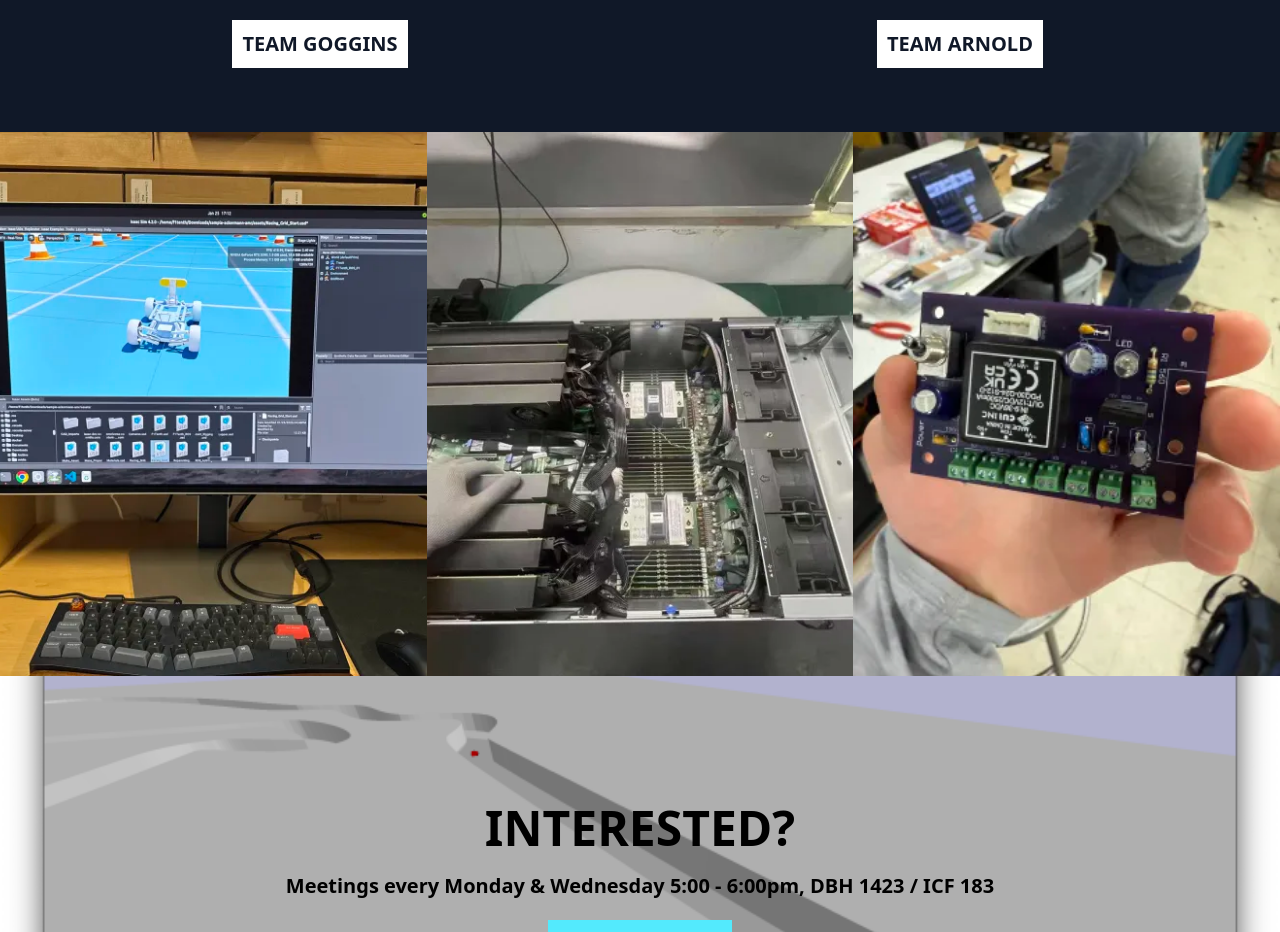
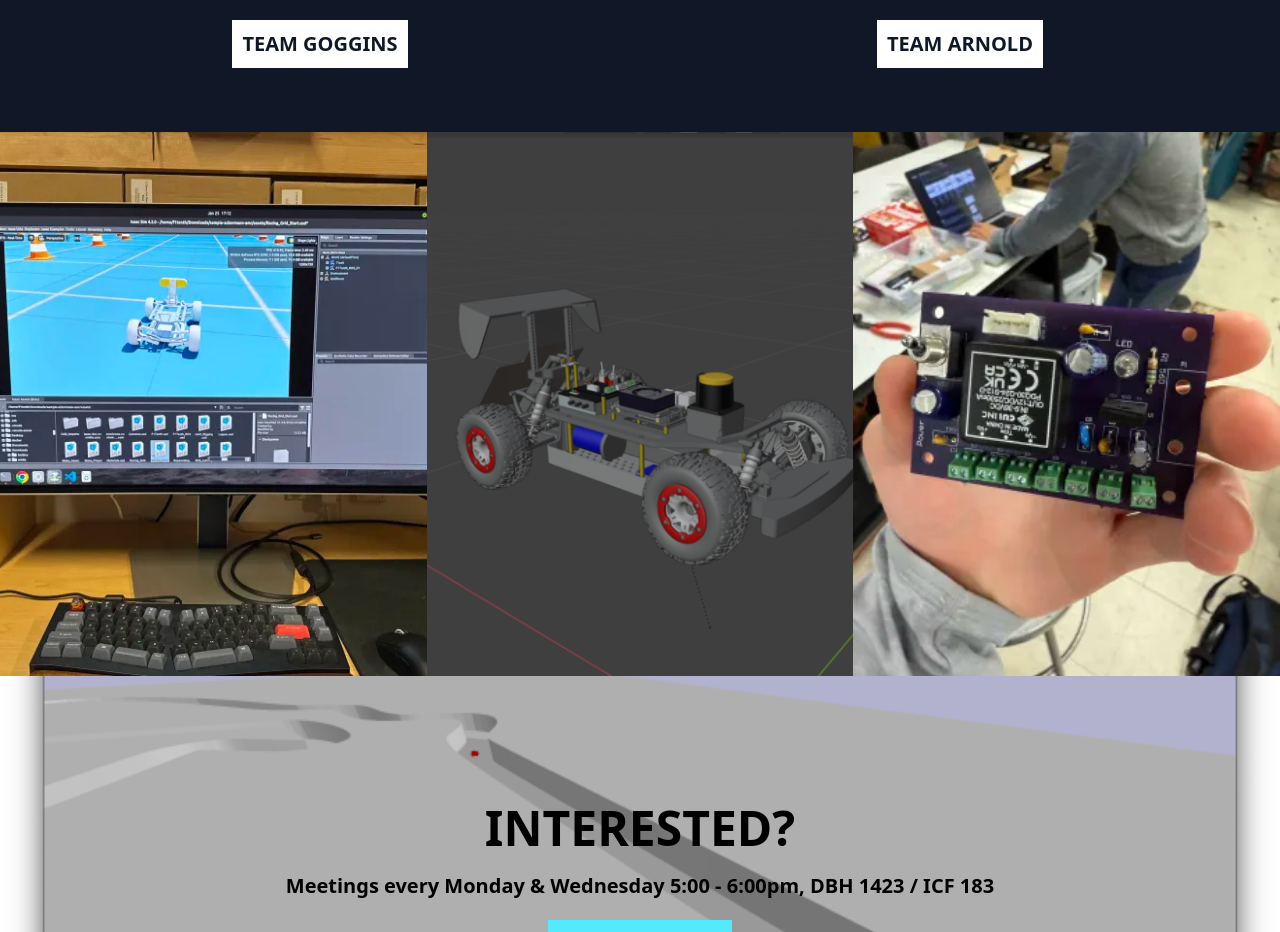
Before and after one commit to uci-f1tenth/uci-f1tenth.github.io, a React (Vite) app: page / in a window 1280 px wide. Shown: the part 1980-2912 px from the top of the page. Built offline with nearby package versions, Linux system fonts and the light colour scheme.

Commit message:
fix: take off image

```diff
--- a/src/components/Home.tsx
+++ b/src/components/Home.tsx
@@ -16,7 +16,7 @@ export default function Home() {
       {/* about us */}
       <div className="relative w-full overflow-hidden flex flex-col gap-10 justify-center px-5 md:px-48 pt-44 md:pt-32 pb-16 md:pb-32">
         {/* background picture */}
-        <img src="/assets/IMG_0322.webp" alt="team" className="absolute -z-10 md:w-full h-full scale-125 md:scale-none overflow-visible object-cover bottom-15 md:bottom-auto left-60 md:left-0" />
+        <img src="/assets/IMG_0322.webp" alt="team" className="absolute -z-10 md:w-full h-full scale-125 md:scale-none overflow-visible object-cover bottom-15 md:bottom-auto" />
         {/* opaque filter */}
         <div className="absolute inset-0 bg-black opacity-70" />
         {/* text */}
@@ -53,7 +53,7 @@ export default function Home() {
       {/* gallery */}
       <div className="w-full md:h-[34rem] flex flex-col md:flex-row items-center">
         <img src="/assets/IMG_0382.webp" alt="simulation" className="w-full md:object-cover md:w-1/3 md:h-full" />
-        <img src="/assets/2d740d7e110c66f2bda244443d41a0c5.webp" alt="computer surgery" className="w-full md:object-cover md:w-1/3 md:h-full" />
+        <img src="/assets/image.webp" alt="model" className="w-full md:object-cover md:w-1/3 md:h-full" />
         <img src="/assets/IMG_0061.webp" alt="card" className="w-full md:object-cover md:w-1/3 md:h-full" />
       </div>
       {/* contact */}
```
